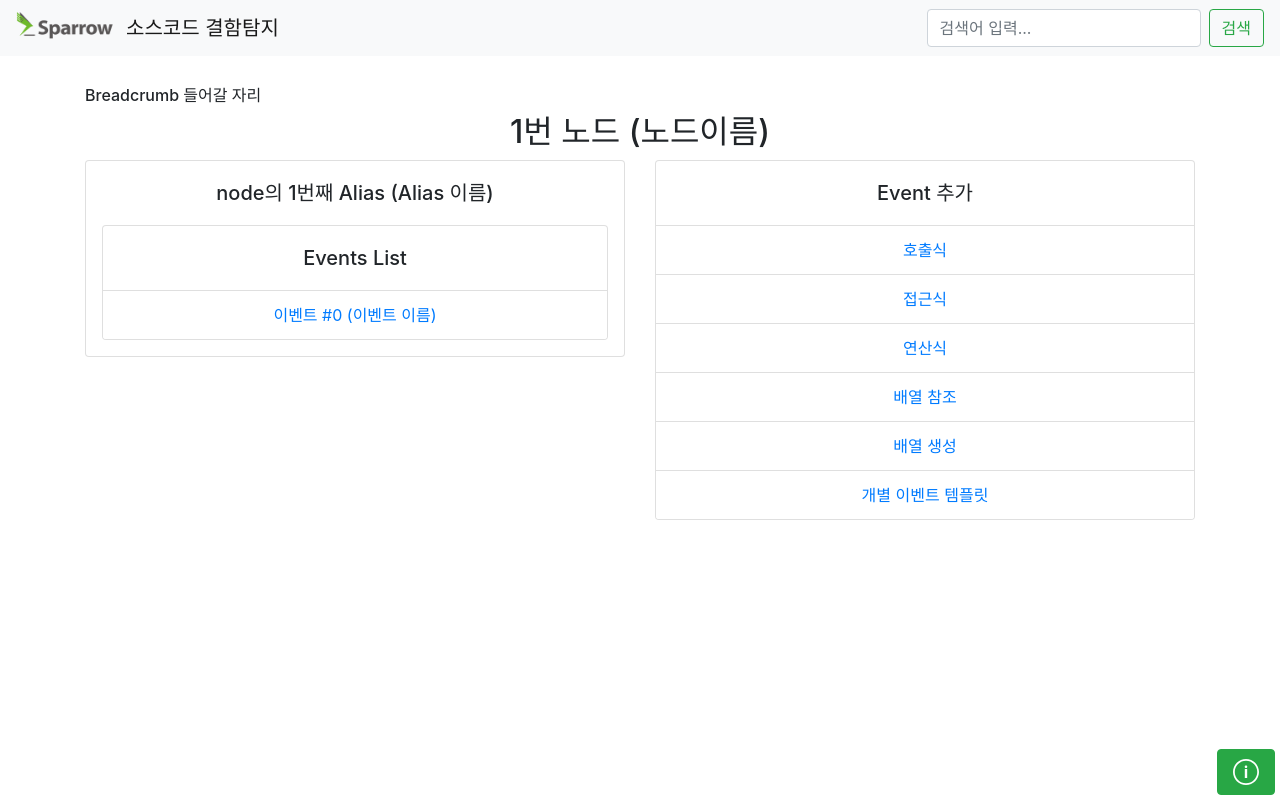
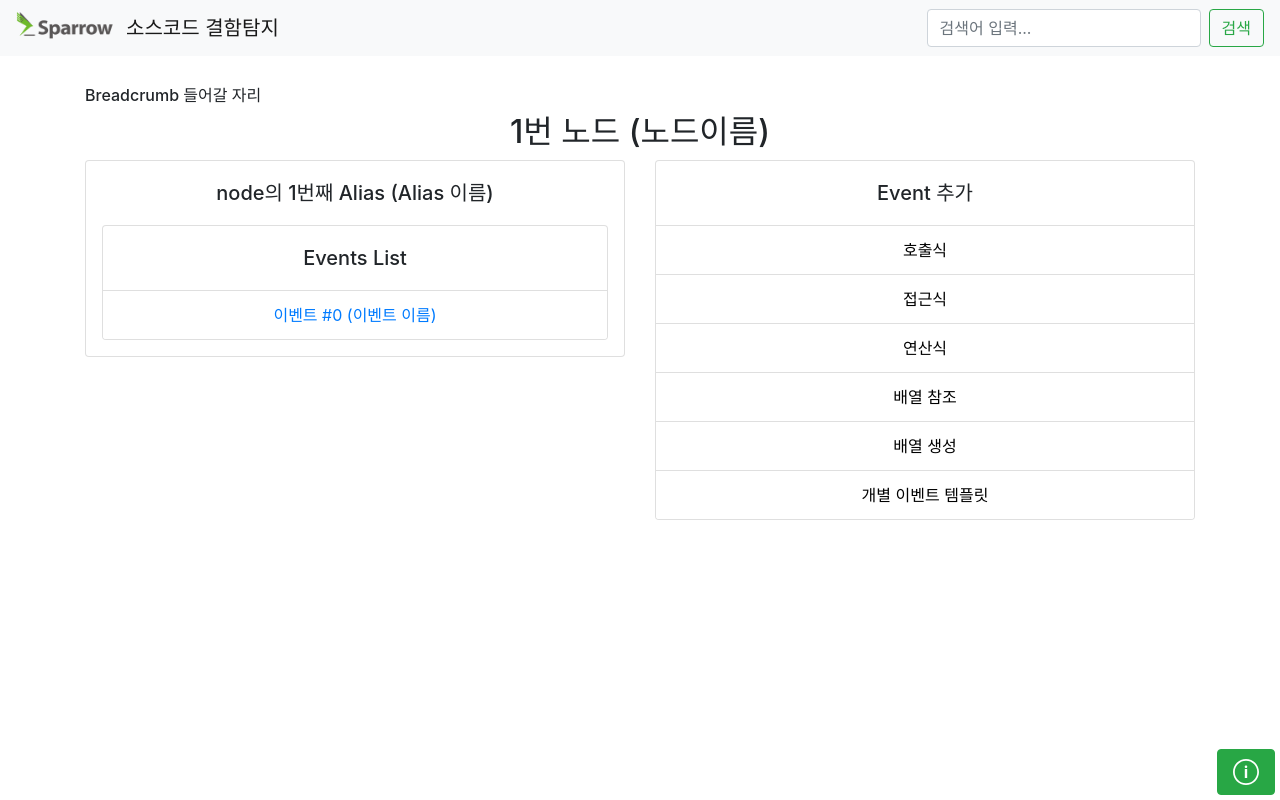
Before and after one commit to CSID-DGU/2020-1-CECD1-Soycrab-6, a React (Create React App) app: page /nodes/edit/1 in a window 1280 px wide. Built offline with nearby package versions, Linux system fonts and the light colour scheme.

Commit message:
노드 편집 페이지 스타일 수정

```diff
--- a/src/components/NodeEdit.js
+++ b/src/components/NodeEdit.js
@@ -1,10 +1,20 @@
 import React from 'react';
+import styled from 'styled-components';
 import Event from './Event';
 import Nothing from './shared/Nothing';
 
 function NodeEdit({ node }) {
   const eventArray = ['호출식', '접근식', '연산식', '배열 참조', '배열 생성', '개별 이벤트 템플릿'];
   const { realId, name, filterId, isEnd, alias, traceVars } = node;
+
+  const EventBody = styled.div`
+    color: black;
+    cursor: pointer;
+
+    &:hover {
+      background-color: rgba(115, 202, 37, 0.2);
+    }
+  `;
 
   return (
     <>
@@ -27,12 +37,12 @@ function NodeEdit({ node }) {
               <div className="list-group list-group-flush">
                 {alias.events.length > 0
                 ? alias.events.map(
-                    event => <button className="list-group-item list-group-item-action" key={event.realId}>
+                    event => <EventBody className="list-group-item list-group-item-action" key={event.realId}>
                                 <Event
                                   realId={event.realId}
                                   parentType='node'
                                   parentId={realId} />
-                              </button>)
+                              </EventBody>)
                 : <Nothing />}
               </div>
             </div>
@@ -47,7 +57,7 @@ function NodeEdit({ node }) {
             </div>
             <ul className="list-group list-group-flush">
               {eventArray.map(
-                (event, index) => <li className="list-group-item" key={index}><a href="#">{event}</a></li>
+                (event, index) => <EventBody className="list-group-item" key={index} onClick={() => console.log('click')}>{event}</EventBody>
               )}
             </ul>
           </div>
```
